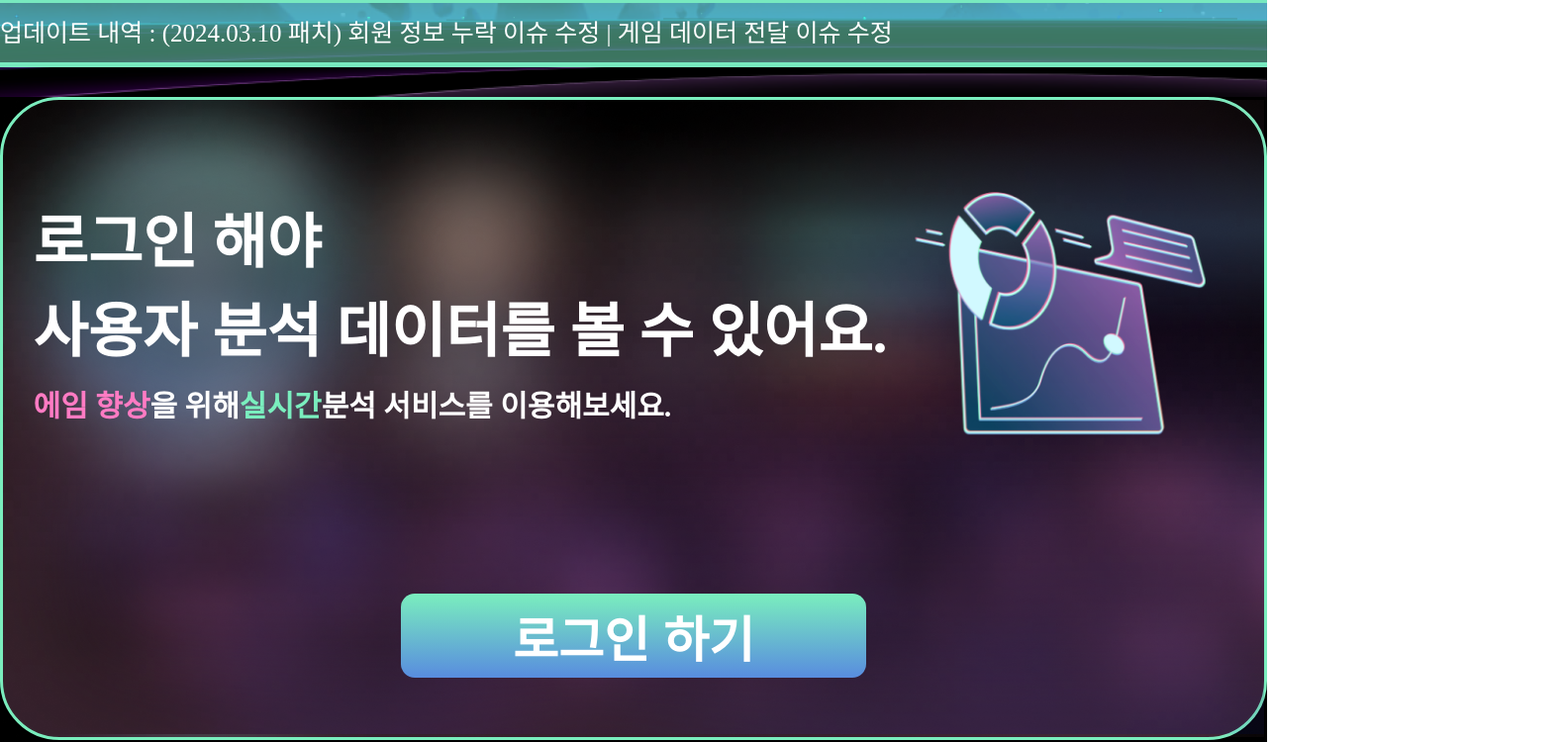
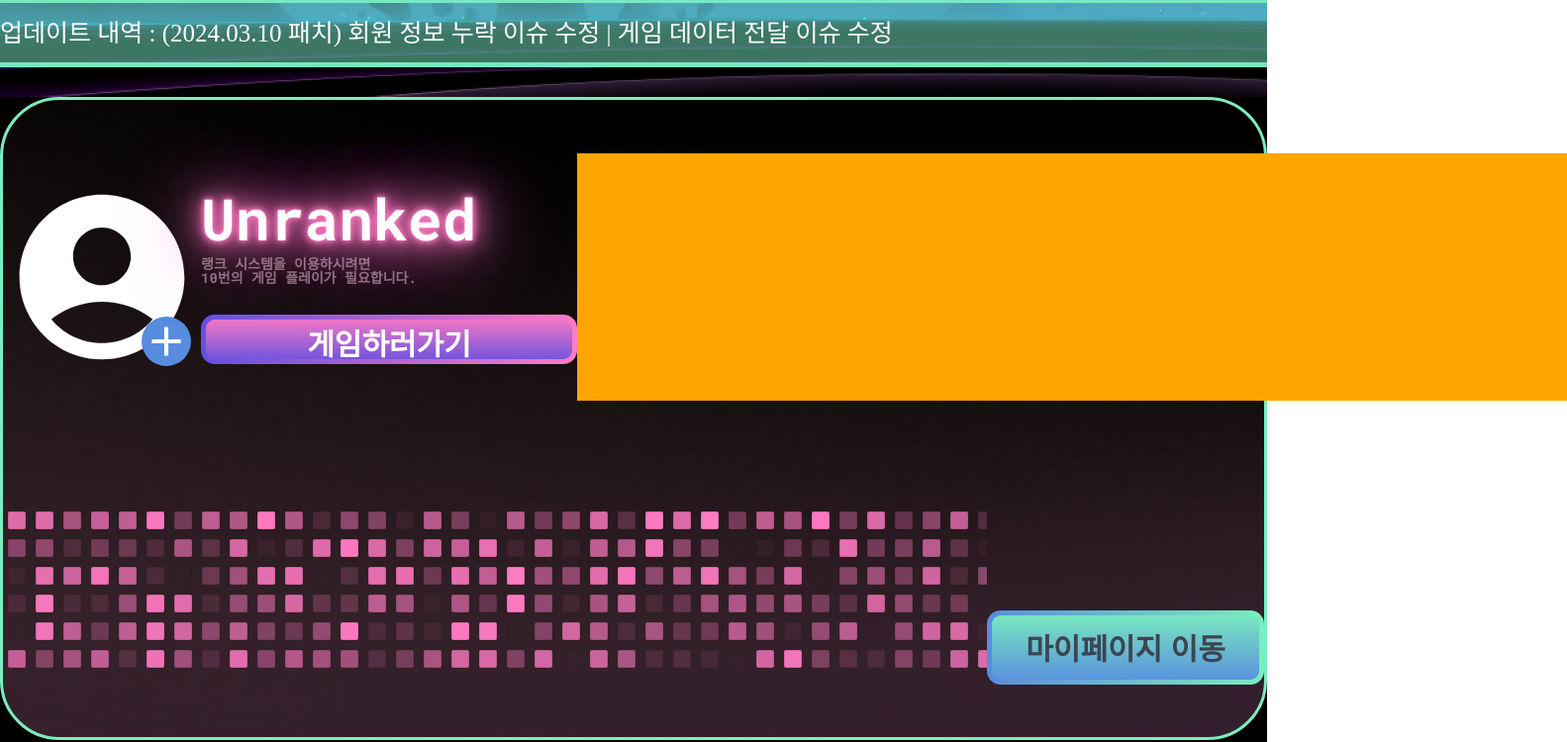
Before and after one commit to AimLab-Project/AimLab_Front, a React (Create React App) app: page / in a window 1280 px wide. Shown: the part 702-1452 px from the top of the page at 99% size, 1583 px wide, since content can reach past the window. Built offline with nearby package versions, Linux system fonts and the light colour scheme.

Commit message:
🌈feat : my page profile, tier 추가

```diff
--- a/src/components/templates/MainMyDataTemplate/MainMyDataTemplate.tsx
+++ b/src/components/templates/MainMyDataTemplate/MainMyDataTemplate.tsx
@@ -3,14 +3,13 @@
 import styled from 'styled-components';
 import theme from 'styles/theme';
 import BG from '../../../assets/image/BG/main_BG.png';
-
-import NotLogin from './NotLoginMyData';
+import LoginMyData from './LoginMyData';
 
 const MainMyDataTemplate = () => {
 	return (
 		<Container>
-			{/* <LoginMyData /> */}
-			<NotLogin />
+			<LoginMyData />
+			{/* <NotLogin /> */}
 		</Container>
 	);
 };
--- a/src/components/ui/atoms/Tier/Tier.tsx
+++ b/src/components/ui/atoms/Tier/Tier.tsx
@@ -1,11 +1,12 @@
 import React from 'react';
 import styled from 'styled-components';
 import theme from 'styles/theme';
+import Button from '../Button/Button';
 
 const Tier = () => {
 	return (
 		<Container>
-			<Wrapper>
+			{/* <Wrapper>
 				<Ranking>12,000 위</Ranking>
 				<Update>2024년 01월 01일 13시 01분 기준</Update>
 			</Wrapper>
@@ -14,7 +15,27 @@
 				<SpanContent>49%</SpanContent>
 				<SpanTitle>최고 점수</SpanTitle>
 				<SpanContent>19,999,000 점</SpanContent>
-			</Wrapper>
+			</Wrapper> */}
+			{/* 랭크게임을 한번도 하지 않았을 경우 */}
+			<UnrankContainer>
+				<Wrapper>
+					<Ranking>Unranked</Ranking>
+					<Update>
+						랭크 시스템을 이용하시려면
+						<br />
+						10번의 게임 플레이가 필요합니다.
+					</Update>
+				</Wrapper>
+				{/* 게임 페이지 이동 추가 */}
+				<Wrapper>
+					<Button
+						variant="secondary"
+						border="secondary"
+						label="게임하러가기"
+						size="large"
+					/>
+				</Wrapper>
+			</UnrankContainer>
 		</Container>
 	);
 };
@@ -30,7 +51,6 @@
 const Wrapper = styled.div`
 	display: flex;
 	flex-direction: column;
-	align-items: flex-start;
 	padding: 15px 0;
 	gap: 10px;
 `;
@@ -56,26 +76,34 @@
 	font-weight: 700;
 	font-size: 14px;
 	color: #be98ae;
-	opacity: 0.2;
+	opacity: 0.7;
 `;
 
-const SpanTitle = styled.span`
-	font-family: 'Roboto Mono';
-	font-style: normal;
-	font-weight: 700;
-	font-size: 16px;
-	color: #fff;
+// const SpanTitle = styled.span`
+// 	font-family: 'Roboto Mono';
+// 	font-style: normal;
+// 	font-weight: 700;
+// 	font-size: 16px;
+// 	color: #fff;
+// `;
+// const SpanContent = styled.span`
+// 	font-family: 'Roboto Mono';
+// 	font-style: normal;
+// 	font-weight: 700;
+// 	font-size: 30px;
+// 	text-shadow: 0 0 5px ${theme.PALETTE.secondary[200]},
+// 		0 0 10px ${theme.PALETTE.secondary[200]},
+// 		0 0 20px ${theme.PALETTE.secondary[200]},
+// 		0 0 40px ${theme.PALETTE.secondary[200]},
+// 		0 0 80px ${theme.PALETTE.secondary[200]},
+// 		0 0 90px ${theme.PALETTE.secondary[200]};
+// 	filter: blur(0.2px);
+// `;
+
+const UnrankContainer = styled.div`
+	width: 100%;
+	height: 100%;
+	display: flex;
+	flex-direction: column;
+	justify-content: space-between;
 `;
-const SpanContent = styled.span`
-	font-family: 'Roboto Mono';
-	font-style: normal;
-	font-weight: 700;
-	font-size: 30px;
-	text-shadow: 0 0 5px ${theme.PALETTE.secondary[200]},
-		0 0 10px ${theme.PALETTE.secondary[200]},
-		0 0 20px ${theme.PALETTE.secondary[200]},
-		0 0 40px ${theme.PALETTE.secondary[200]},
-		0 0 80px ${theme.PALETTE.secondary[200]},
-		0 0 90px ${theme.PALETTE.secondary[200]};
-	filter: blur(0.2px);
-`;
--- a/src/components/ui/molecules/MyPageNav/MyPageNav.tsx
+++ b/src/components/ui/molecules/MyPageNav/MyPageNav.tsx
@@ -21,8 +21,8 @@
 export default MyPageNav;
 
 const Container = styled.div`
-	width: 500px;
-	height: 700px;
+	width: 450px;
+	height: 650px;
 	background-color: #1a2537;
 	border-radius: 30px;
 	color: #fff;
@@ -30,6 +30,7 @@
 	flex-direction: column;
 	justify-content: space-around;
 	align-items: flex-start;
+	margin: 50px;
 `;
 
 const Title = styled.div`
@@ -54,9 +55,13 @@
 		display: flex;
 		flex-direction: column;
 		justify-content: space-around;
+		list-style: auto;
 	}
 
 	li {
 		cursor: pointer;
+		:hover {
+			color: #ffb546;
+		}
 	}
 `;
--- a/src/pages/MyPage.tsx
+++ b/src/pages/MyPage.tsx
@@ -1,3 +1,4 @@
+import MyPageNav from 'components/ui/molecules/MyPageNav/MyPageNav';
 import React from 'react';
 import styled from 'styled-components';
 
@@ -7,7 +8,9 @@
 			<Container>
 				<Title>마이페이지</Title>
 			</Container>
-			<Wrapper></Wrapper>
+			<Wrapper>
+				<MyPageNav />
+			</Wrapper>
 		</>
 	);
 };
```
Also changed, not shown: src/components/ui/molecules/MyPageProfile/MyPageProfile.tsx (added, +49 -0 lines), src/components/ui/molecules/MyPageTier/MyPageTier.tsx (added, +21 -0 lines), 2 other files (tests, documents, lock files or other folders).
